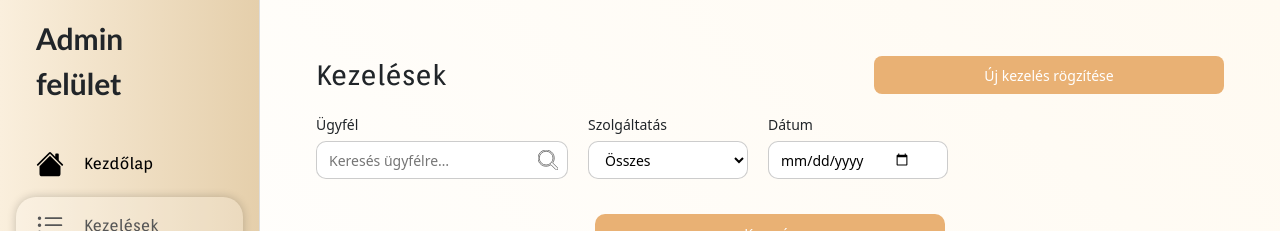
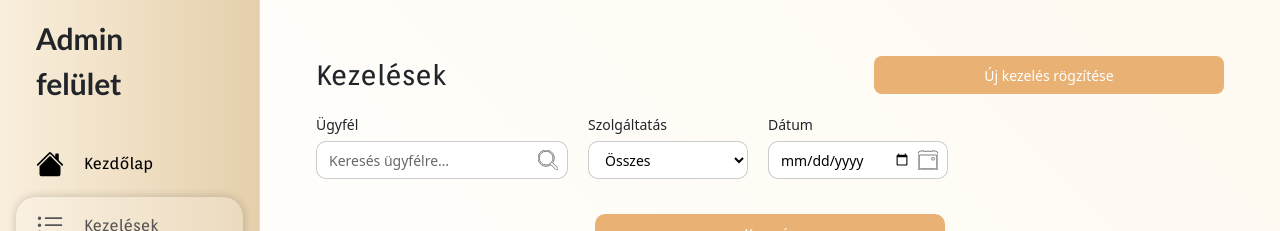
Before and after one commit to fkori17/BalatonBeautySalon, a React (Vite) app in the folder BBSfrontend/: page /admin/treatments in a window 1280 px wide. Shown: the top 231 px of the page. Built offline with nearby package versions, Linux system fonts and the light colour scheme; sample sign-in values are in the browser's storage.

Commit message:
Admin felület kezelések rész folyamatban

```diff
--- a/BBSfrontend/src/components/style/AdminTreatments.css
+++ b/BBSfrontend/src/components/style/AdminTreatments.css
@@ -1,20 +1,22 @@
 html,
 body {
   overflow-x: hidden;
+  overflow-y: hidden;
 }
 
-/* ===== OLDAL ===== */
+#root {
+  height: 100%;
+}
 
 .treatments-page {
   padding: 32px;
   max-width: 100%;
   box-sizing: border-box;
-  height: 100%;
+  min-height: 100vh;
   display: flex;
   flex-direction: column;
+  overflow: hidden;
 }
-
-/* ===== FEJLÉC ===== */
 
 .page-header {
   display: flex;
@@ -55,16 +57,22 @@ body {
   outline: none;
 }
 
-/* ===== TÁBLÁZAT ===== */
+.table-header {
+  position: sticky;
+  top: 0;
+  z-index: 2;
+}
 
 .treatments-table {
   width: 100%;
   display: flex;
   flex-direction: column;
   gap: 10px;
+  flex: 1;
+  min-height: 0;
+  overflow-y: auto;
   overflow-x: auto;
-  flex: 1;
-  padding-right: 4px;
+  padding-right: 6px;
 }
 
 .treatments-table::-webkit-scrollbar {
@@ -76,21 +84,36 @@ body {
   border-radius: 4px;
 }
 
-/* ===== FEJLÉC + SOROK ===== */
-
 .table-header,
 .table-row {
   display: grid;
   grid-template-columns:
-    120px   /* Dátum */
-    180px   /* Ügyfél */
-    1fr   /* Szolgáltatás */
-    100px   /* Ár */
-    1.8fr     /* Részletek */
-    50px;   /* 🔍 */
+    300px
+    100px
+    1fr
+    100px
+    1.8fr
+    50px;
   align-items: center;
   column-gap: 16px;
   min-width: 1000px;
+}
+
+.table-header span:nth-child(1),
+.table-row span:nth-child(1) {
+  padding-right: 24px;
+}
+
+.filter-group select {
+  color: #000;
+}
+
+.filter-group input[type="date"] {
+  color: #000;
+}
+
+.filter-group input::placeholder {
+  color: rgba(0, 0, 0, 0.6);
 }
 
 .table-header {
@@ -122,11 +145,6 @@ body {
   display: block;
 }
 
-
-/* ===== SZÖVEG KEZELÉS ===== */
-
-/* ===== RÉSZLETEK GOMB ===== */
-
 .details-btn {
   background-color: #e9b174;
   margin: auto;
@@ -136,8 +154,6 @@ body {
 .details-btn:hover {
   transform: scale(1.1);
 }
-
-/* ===== MODAL ===== */
 
 @media (max-width: 768px) {
   .page-header {
@@ -154,7 +170,6 @@ body {
     width: 100%;
   }
 }
-/* ===== SZŰRŐSÁV ===== */
 
 .filters-row {
   display: flex;
@@ -164,7 +179,6 @@ body {
   flex-wrap: wrap;
 }
 
-/* Egy mező */
 .filter-group {
   display: flex;
   flex-direction: column;
@@ -176,7 +190,6 @@ body {
   font-weight: 500;
 }
 
-/* Input + ikon */
 .input-with-icon {
   position: relative;
 }
@@ -198,7 +211,6 @@ body {
   opacity: 0.6;
 }
 
-/* Select */
 .filter-group select {
   height: 38px;
   padding: 0 12px;
@@ -209,12 +221,10 @@ body {
   min-width: 160px;
 }
 
-/* Dátum */
 .filter-group input[type="date"] {
   min-width: 180px;
 }
 
-/* Keresés gomb */
 .search-btn {
   height: 38px;
   padding: 0 18px;
@@ -250,3 +260,21 @@ body {
   background-color: #d39d63;
   transform: scale(1.03);
 }
+
+.calendar-input {
+  position: relative;
+}
+
+.calendar-icon {
+  position: absolute;
+  right: 10px;
+  top: 50%;
+  transform: translateY(-50%);
+  cursor: pointer;
+  opacity: 0.65;
+  color: #000;
+}
+
+.calendar-icon:hover {
+  opacity: 1;
+}
--- a/BBSfrontend/src/pages/admin/Treatments.jsx
+++ b/BBSfrontend/src/pages/admin/Treatments.jsx
@@ -1,7 +1,8 @@
 import { useState } from "react";
 import "../../components/style/AdminTreatments.css";
 import { Search } from "react-bootstrap-icons";
-import { Modal, Button, Form } from "react-bootstrap";
+import { CalendarEvent } from "react-bootstrap-icons";
+
 
 const mockTreatments = [
   {
@@ -127,12 +128,23 @@ function Treatments() {
         </div>
 
         <div className="filter-group">
-            <label>Dátum</label>
-            <div className="input-with-icon">
-            <input type="date" />
-            </div>
+          <label>Dátum</label>
+          <div className="input-with-icon calendar-input">
+            <input type="date" id="dateFilter" />
+            <CalendarEvent
+              size={18}
+              className="calendar-icon"
+              onClick={() => {
+                const input = document.getElementById("dateFilter");
+                if (input.showPicker) {
+                  input.showPicker();
+                } else {
+                  input.focus();
+                }
+              }}
+            />
+          </div>
         </div>
-
         <button className="search-btn">Keresés</button>
       </div>
 
@@ -144,6 +156,7 @@ function Treatments() {
           <span>Szolgáltatások</span>
           <span>Ár</span>
           <span>Részletek</span>
+          <span></span>
         </div>
 
         {mockTreatments.map((c) => (
```
